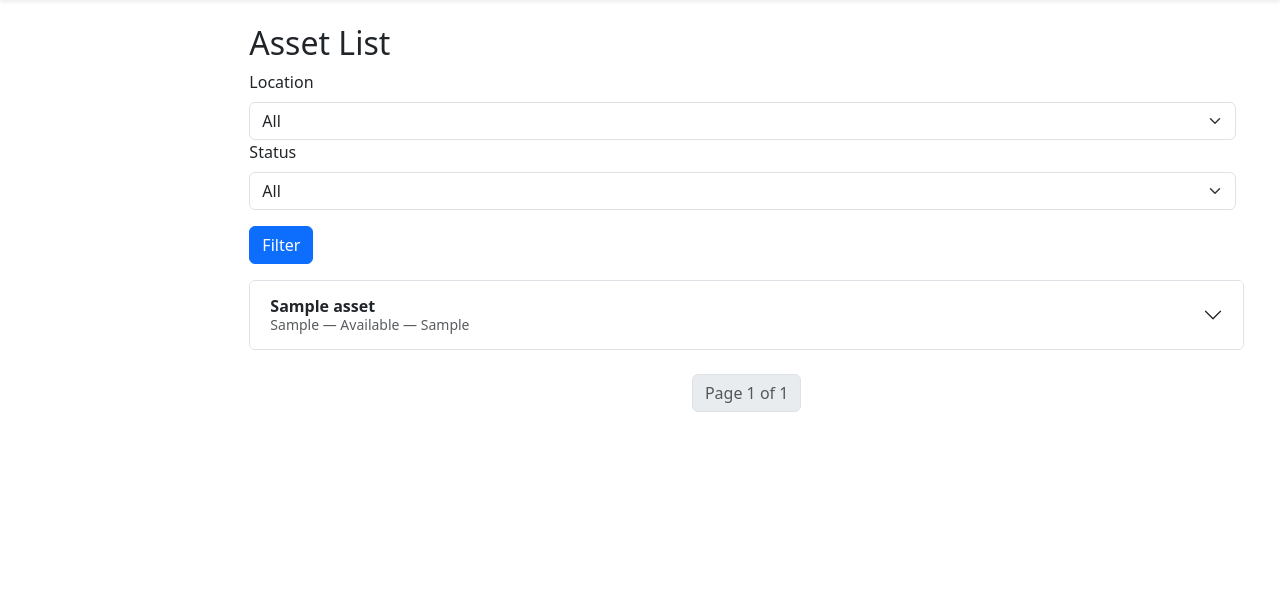
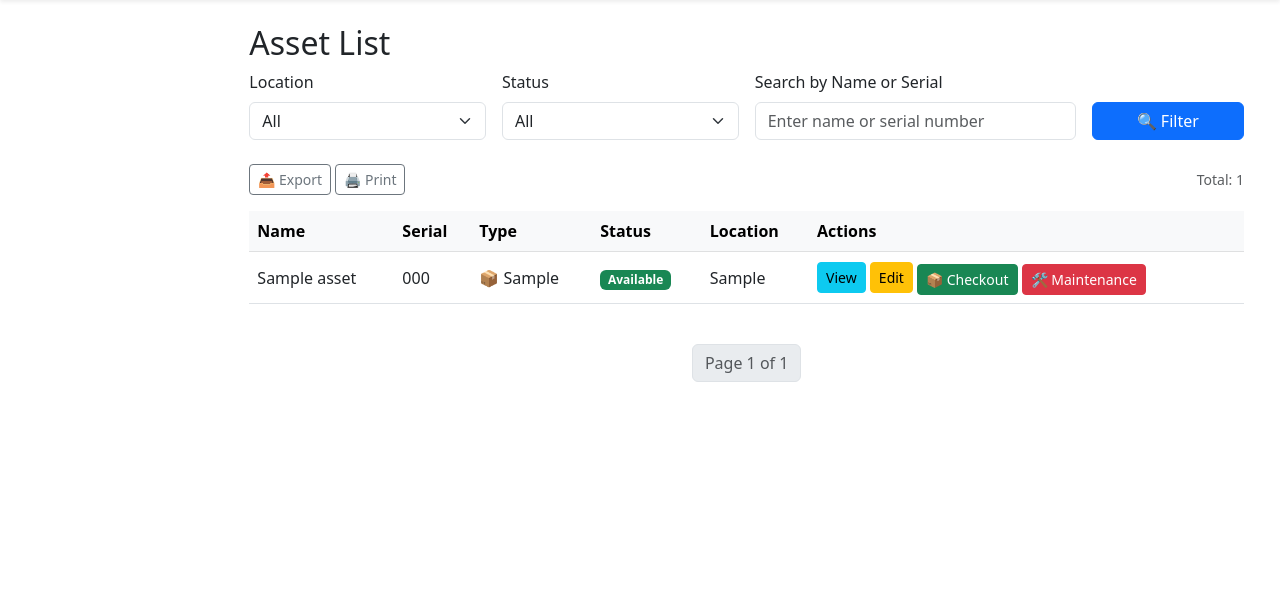
Before and after one commit to Nyakwar-Orera/mamal-inventory-system, a Flask app: page /assets/ in a window 1280 px wide. Shown: the part 56-646 px from the top of the page. Run offline with Flask 3, Linux system fonts and the light colour scheme; a user stored in the database is signed in; tables that the repository leaves empty hold one stand-in row (values such as "Sample post").

Commit message:
Update view_assets.html

```diff
--- a/app/templates/assets/view_assets.html
+++ b/app/templates/assets/view_assets.html
@@ -6,50 +6,72 @@
 <div class="container mt-4">
     <h2>Asset List</h2>
 
-    <!-- Filter Form -->
-    <form method="get" class="form-inline mb-3">
+    <!-- Filter + Search Form -->
+    <form method="get" class="row g-3 align-items-end mb-4">
         {{ filter_form.hidden_tag() }}
-        <div class="form-group me-2">
+        <div class="col-md-3">
             {{ filter_form.location.label(class="form-label") }}
             {{ filter_form.location(class="form-select") }}
         </div>
-        <div class="form-group me-2">
+        <div class="col-md-3">
             {{ filter_form.status.label(class="form-label") }}
             {{ filter_form.status(class="form-select") }}
         </div>
-        <button type="submit" class="btn btn-primary mt-3">Filter</button>
+        <div class="col-md-4">
+            <label for="search" class="form-label">Search by Name or Serial</label>
+            <input type="text" name="search" id="search" value="{{ request.args.get('search', '') }}" class="form-control" placeholder="Enter name or serial number">
+        </div>
+        <div class="col-md-2">
+            <button type="submit" class="btn btn-primary w-100">🔍 Filter</button>
+        </div>
     </form>
 
+    <!-- Bulk Actions -->
+    <div class="mb-3 d-flex justify-content-between align-items-center">
+        <div>
+            <button class="btn btn-outline-secondary btn-sm">📤 Export</button>
+            <button class="btn btn-outline-secondary btn-sm">🖨️ Print</button>
+        </div>
+        <small class="text-muted">Total: {{ assets.total }}</small>
+    </div>
+
     <!-- Asset Table -->
-    <div class="accordion" id="assetAccordion">
-        {% for asset in assets.items %}
-        <div class="accordion-item mb-2">
-            <h2 class="accordion-header" id="heading{{ asset.id }}">
-                <button class="accordion-button {% if asset.asset_type != 'desktop' %}collapsed{% endif %}" type="button" data-bs-toggle="collapse" data-bs-target="#collapse{{ asset.id }}" aria-expanded="{% if asset.asset_type == 'desktop' %}true{% else %}false{% endif %}" aria-controls="collapse{{ asset.id }}">
-                    <div class="d-flex flex-column">
-                        <strong>{{ asset.name }}</strong>
-                        <small class="text-muted">{{ asset.asset_type | title }} — {{ asset.status }} — {{ asset.location }}</small>
-                    </div>
-                </button>
-            </h2>
-            <div id="collapse{{ asset.id }}" class="accordion-collapse collapse {% if asset.asset_type == 'desktop' %}show{% endif %}" aria-labelledby="heading{{ asset.id }}" data-bs-parent="#assetAccordion">
-                <div class="accordion-body">
-
-                    {% if asset.asset_type == 'desktop' %}
-                    <ul class="list-group list-group-flush">
-                        <li class="list-group-item"><strong>Monitor Serial:</strong> {{ asset.monitor_serial or 'N/A' }}</li>
-                        <li class="list-group-item"><strong>Keyboard Serial:</strong> {{ asset.keyboard_serial or 'N/A' }}</li>
-                        <li class="list-group-item"><strong>Mouse Serial:</strong> {{ asset.mouse_serial or 'N/A' }}</li>
-                        <li class="list-group-item"><strong>CPU Serial:</strong> {{ asset.cpu_serial or 'N/A' }}</li>
-                        <li class="list-group-item"><strong>Main Serial:</strong> {{ asset.serial_number }}</li>
-                        <li class="list-group-item"><strong>Condition:</strong> {{ asset.condition or 'N/A' }}</li>
-                        <li class="list-group-item"><strong>Notes:</strong> {{ asset.notes or 'None' }}</li>
-                    </ul>
-                    {% else %}
-                    <p class="text-muted">Type: {{ asset.asset_type | title }}<br>Serial: {{ asset.serial_number }}</p>
-                    {% endif %}
-
-                    <div class="mt-3">
+    <div class="table-responsive">
+        <table class="table table-hover align-middle">
+            <thead class="table-light">
+                <tr>
+                    <th>Name</th>
+                    <th>Serial</th>
+                    <th>Type</th>
+                    <th>Status</th>
+                    <th>Location</th>
+                    <th>Actions</th>
+                </tr>
+            </thead>
+            <tbody>
+                {% for asset in assets.items %}
+                <tr class="accordion-toggle" data-bs-toggle="collapse" data-bs-target="#details{{ asset.id }}" aria-expanded="false" aria-controls="details{{ asset.id }}">
+                    <td>{{ asset.name }}</td>
+                    <td>{{ asset.serial_number }}</td>
+                    <td>
+                        {% if asset.asset_type == 'desktop' %}🖥️ Desktop
+                        {% elif asset.asset_type == 'laptop' %}💻 Laptop
+                        {% elif asset.asset_type == 'printer' %}📠 Printer
+                        {% else %}📦 {{ asset.asset_type | title }}
+                        {% endif %}
+                    </td>
+                    <td>
+                        <span class="badge
+                            {% if asset.status == 'Available' %} bg-success
+                            {% elif asset.status == 'In-use' %} bg-primary
+                            {% elif asset.status == 'Maintenance' %} bg-warning text-dark
+                            {% elif asset.status == 'Out of Service' %} bg-danger
+                            {% endif %}">
+                            {{ asset.status }}
+                        </span>
+                    </td>
+                    <td>{{ asset.location }}</td>
+                    <td>
                         <a href="{{ url_for('assets.asset_details', asset_id=asset.id) }}" class="btn btn-info btn-sm">View</a>
                         <a href="{{ url_for('assets.edit_asset', asset_id=asset.id) }}" class="btn btn-warning btn-sm">Edit</a>
 
@@ -62,14 +84,30 @@
                         {% else %}
                             <span class="badge bg-secondary mt-1">Under Maintenance</span>
                         {% endif %}
-                    </div>
-
-                </div>
-            </div>
-        </div>
-        {% else %}
-        <p class="text-center mt-3">No assets found.</p>
-        {% endfor %}
+                    </td>
+                </tr>
+                <tr class="collapse bg-light" id="details{{ asset.id }}">
+                    <td colspan="6">
+                        {% if asset.asset_type == 'desktop' %}
+                        <ul class="list-group list-group-flush">
+                            <li class="list-group-item"><strong>Monitor Serial:</strong> {{ asset.monitor_serial or 'N/A' }}</li>
+                            <li class="list-group-item"><strong>Keyboard Serial:</strong> {{ asset.keyboard_serial or 'N/A' }}</li>
+                            <li class="list-group-item"><strong>Mouse Serial:</strong> {{ asset.mouse_serial or 'N/A' }}</li>
+                            <li class="list-group-item"><strong>CPU Serial:</strong> {{ asset.cpu_serial or 'N/A' }}</li>
+                            <li class="list-group-item"><strong>Main Serial:</strong> {{ asset.serial_number }}</li>
+                            <li class="list-group-item"><strong>Condition:</strong> {{ asset.condition or 'N/A' }}</li>
+                            <li class="list-group-item"><strong>Notes:</strong> {{ asset.notes or 'None' }}</li>
+                        </ul>
+                        {% else %}
+                        <p class="text-muted">Serial: {{ asset.serial_number }}<br>Condition: {{ asset.condition or 'N/A' }}<br>Notes: {{ asset.notes or 'None' }}</p>
+                        {% endif %}
+                    </td>
+                </tr>
+                {% else %}
+                <tr><td colspan="6" class="text-center">No assets found.</td></tr>
+                {% endfor %}
+            </tbody>
+        </table>
     </div>
 
     <!-- Pagination -->
```
